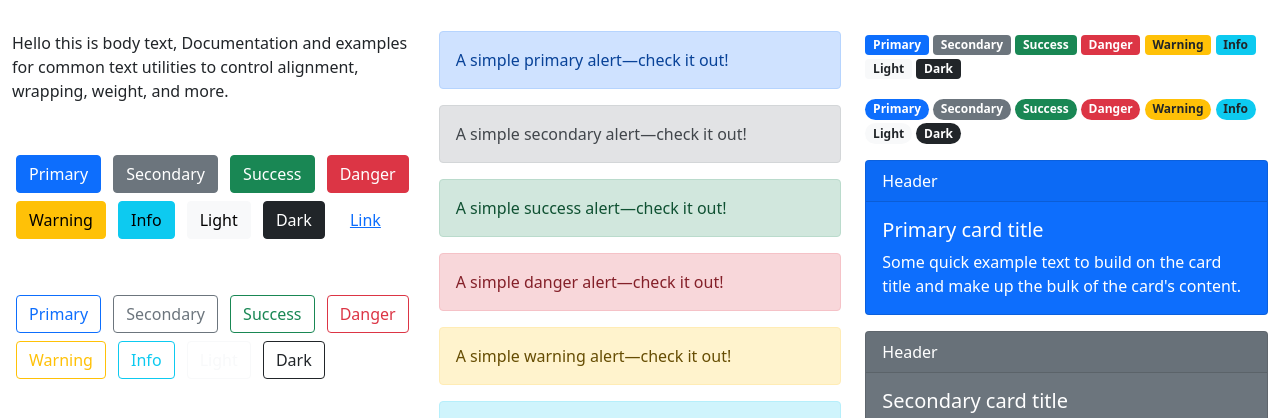
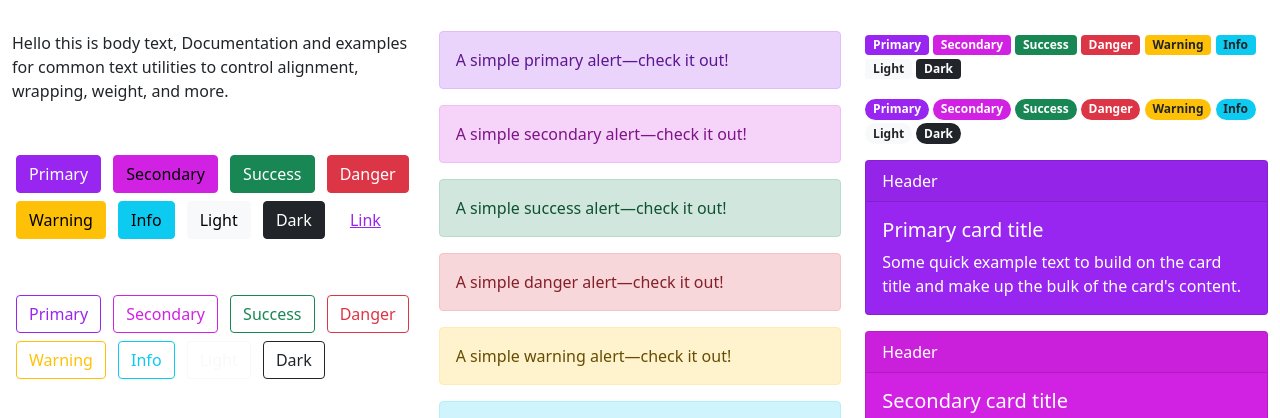
Before and after one commit to Ryland-Hager/My-Website, a website: page theming-hit.html in a window 1280 px wide. Shown: the part 57-475 px from the top of the page. Drawn offline with nearby package versions, Linux system fonts and the light colour scheme.

Commit message:
Added componenets and sections files

```diff
--- a/scss/_custom.scss
+++ b/scss/_custom.scss
@@ -1,3 +1,8 @@
+// My Theme Colors
+$purple-dark:  #9926f0;
+$purple-light: #BB6EF5;
+$pink:    #d122e3;
+
 // White and Gray colors
 $white:    #fff;
 $gray-100: #f8f9fa;
@@ -11,5 +16,8 @@ $gray-800: #343a40;
 $gray-900: #212529;
 $black:    #000;
 
+$primary:       $purple-dark;
+$secondary:     $pink;
+
 //Import Bootstrap 5
 @import "../node_modules/bootstrap/scss/bootstrap.scss";
```
Also changed, not shown: scss/style.scss (+11 -0 lines), assets/css/components/mixins.css (added), assets/css/style.css, scss/components/_animations.scss (added), scss/components/_buttons.scss (added), scss/components/_typography.scss (added), scss/components/mixins.scss (added), scss/sections/_intro-section.scss (added), scss/sections/_navbar.scss (added), scss/sections/_portfolio.scss (added), 2 other files.
